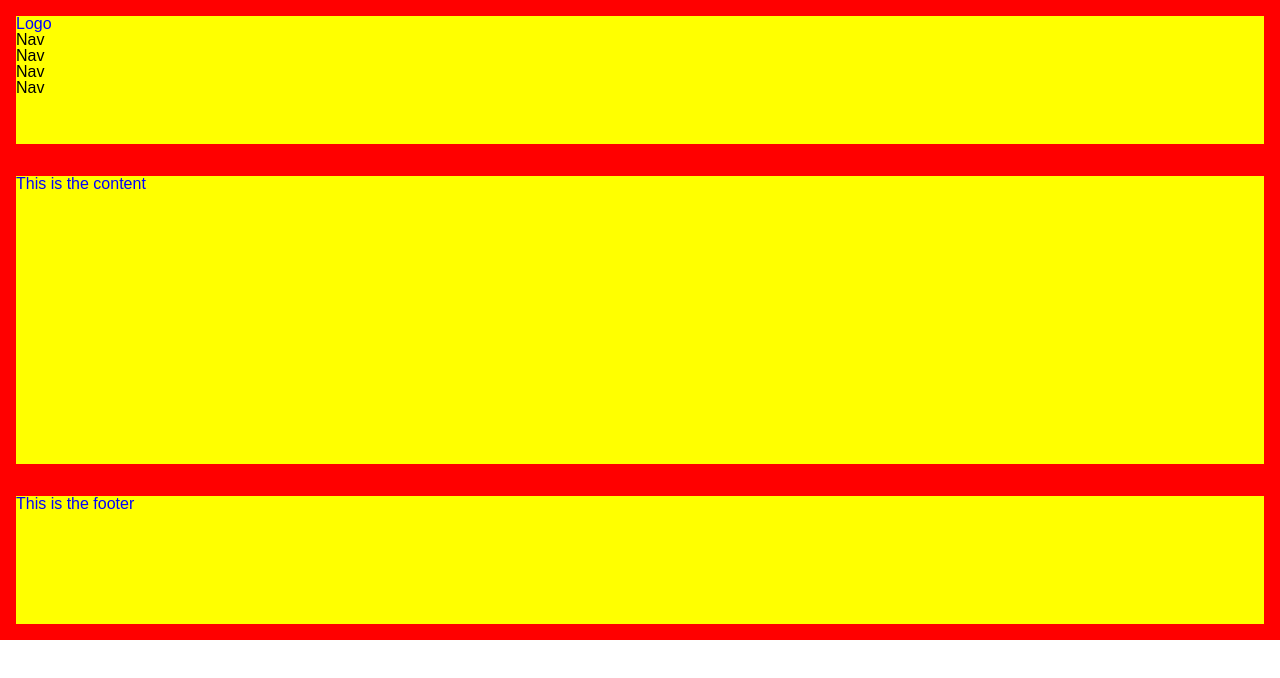
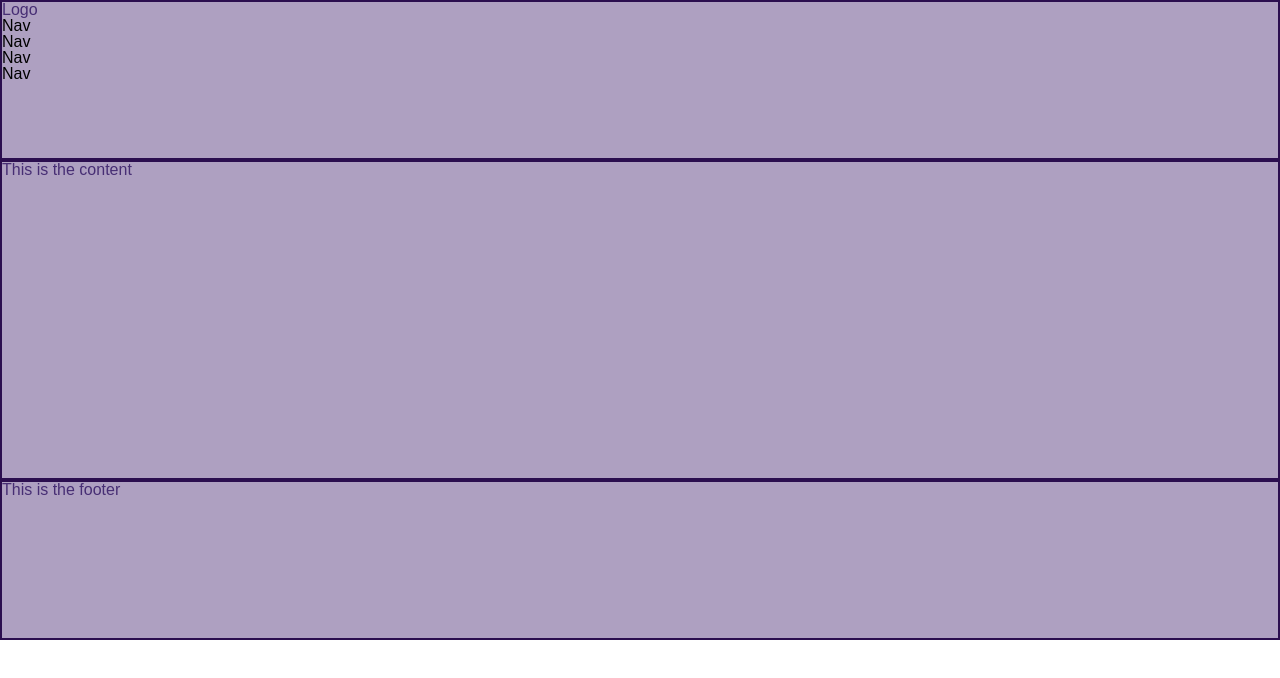
Before and after one commit to JBRolz/basic_nested_grids, a plain HTML site: page index.html in a window 1280 px wide. Drawn offline with Linux system fonts and the light colour scheme; a web font is replaced by a local one.

Commit message:
Color adjustments

```diff
--- a/resources/css/style.css
+++ b/resources/css/style.css
@@ -21,21 +21,24 @@ html {
 header {
   grid-area: "head";
 
-  color: blue;
-  background: yellow;
-  border: 1rem solid red;
+  color: #472E74;
+  background: #AEA0C1;
+  border: 2px solid #2B0E4F;
+  border-radius: 8;
 }
 
 .content {
   grid-area: "content";
-  color: blue;
-  background: yellow;
-  border: 1rem solid red;
+  color: #472E74;
+  background: #AEA0C1;
+  border: 2px solid #2B0E4F;
+  border-radius: 8;
 }
 
 footer {
   grid-area: "foot";
-  color: blue;
-  background: yellow;
-  border: 1rem solid red;
+  color: #472E74;
+  background: #AEA0C1;
+  border: 2px solid #2B0E4F;
+  border-radius: 8;
 }
```
